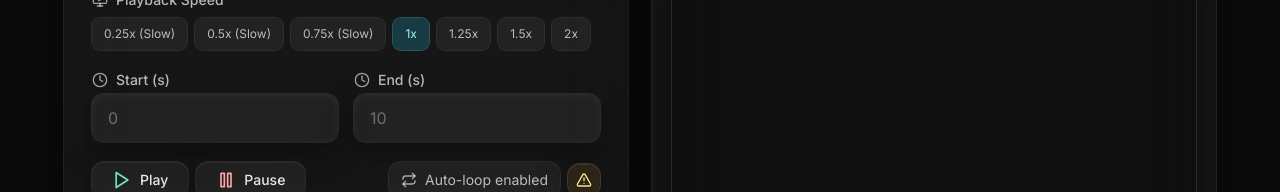
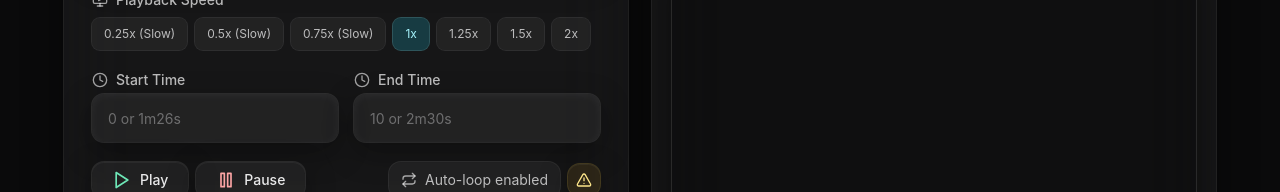
Before and after one commit to 1shanpanta/youtube-clipper, a React (Vite) app: page / in a window 1280 px wide. Shown: the part 340-532 px from the top of the page. Built offline with nearby package versions, Linux system fonts and the light colour scheme.

Commit message:
fixed the multiple session issue

```diff
--- a/index.html
+++ b/index.html
@@ -5,6 +5,7 @@
     <link rel="icon" type="image/svg+xml" href="/vite.svg" />
     <meta name="viewport" content="width=device-width, initial-scale=1.0" />
     <title>YouTube Clipper - Video Loop Tool</title>
+    <meta http-equiv="Content-Security-Policy" content="default-src 'self'; script-src 'self' 'unsafe-inline' 'unsafe-eval' https://www.youtube.com https://s.ytimg.com https://www.googletagmanager.com; frame-src 'self' https://www.youtube.com https://www.youtube-nocookie.com; style-src 'self' 'unsafe-inline' https://fonts.googleapis.com; font-src 'self' https://fonts.gstatic.com; img-src 'self' data: https: http:; connect-src 'self' https://www.youtube.com https://s.ytimg.com; media-src 'self' https: http:;">
     <link href="https://fonts.googleapis.com/css2?family=Inter:wght@300;400;500;600&display=swap" rel="stylesheet">
     <style>
       /* Fix viewport and scrollbar issues */
--- a/src/App.jsx
+++ b/src/App.jsx
@@ -135,12 +135,14 @@ function App() {
       height: '360',
       width: '640',
       videoId: id,
+      host: 'https://www.youtube-nocookie.com',
       playerVars: {
         autoplay: 0,
         modestbranding: 1,
         rel: 0,
         controls: 1,
         playsinline: 1,
+        origin: window.location.origin,
       },
       events: {
         onReady: (event) => {
@@ -156,12 +158,46 @@ function App() {
     });
   };
 
+  const parseTimeInput = (input) => {
+    if (!input || typeof input !== 'string') return NaN;
+
+    const trimmed = input.trim().toLowerCase();
+
+    // Handle pure numbers (backwards compatibility)
+    if (/^\d+\.?\d*$/.test(trimmed)) {
+      return parseFloat(trimmed);
+    }
+
+    // Handle seconds only format: "50s", "160s"
+    const secondsMatch = trimmed.match(/^(\d+\.?\d*)s$/);
+    if (secondsMatch) {
+      return parseFloat(secondsMatch[1]);
+    }
+
+    // Handle minutes and seconds format: "1m26s", "2m30s", "0m45s"
+    const minutesSecondsMatch = trimmed.match(/^(\d+)m(\d+\.?\d*)s$/);
+    if (minutesSecondsMatch) {
+      const minutes = parseInt(minutesSecondsMatch[1]);
+      const seconds = parseFloat(minutesSecondsMatch[2]);
+      return minutes * 60 + seconds;
+    }
+
+    // Handle minutes only format: "1m", "2m"
+    const minutesOnlyMatch = trimmed.match(/^(\d+)m$/);
+    if (minutesOnlyMatch) {
+      const minutes = parseInt(minutesOnlyMatch[1]);
+      return minutes * 60;
+    }
+
+    return NaN;
+  };
+
   const playClip = () => {
-    const s = parseFloat(startTime);
-    const e = parseFloat(endTime);
+    const s = parseTimeInput(startTime);
+    const e = parseTimeInput(endTime);
 
     if (isNaN(s) || isNaN(e) || s < 0 || e <= s) {
-      setStatus('Invalid times. Enter seconds only. End time must be greater than Start time.');
+      setStatus('Invalid times. Use formats like: 50, 50s, 1m26s, or 2m. End time must be greater than Start time.');
       return;
     }
     const player = playerInstanceRef.current;
@@ -312,32 +348,32 @@ function App() {
                   <div>
                     <label className="text-sm font-medium text-white/70 flex items-center gap-2 mb-1">
                       <Clock className="h-4 w-4 text-white/60" />
-                      Start (s)
+                      Start Time
                     </label>
                     <div className="rounded-xl bg-white/5 ring-1 ring-white/10 shadow-[inset_0_2px_10px_rgba(255,255,255,0.05),0_10px_30px_rgba(0,0,0,0.35)] focus-within:ring-white/20 transition">
                       <input
                         value={startTime}
                         onChange={(e) => setStartTime(e.target.value)}
                         onKeyDown={onEnterPlay}
-                        inputMode="decimal"
-                        placeholder="0"
-                        className="w-full bg-transparent outline-none px-4 py-3 text-sm sm:text-base placeholder:text-white/35 text-white/90"
+                        inputMode="text"
+                        placeholder="0 or 1m26s"
+                        className="w-full bg-transparent outline-none px-4 py-3 text-sm sm:text-base placeholder:text-sm placeholder:text-white/35 text-white/90"
                       />
                     </div>
                   </div>
                   <div>
                     <label className="text-sm font-medium text-white/70 flex items-center gap-2 mb-1">
                       <Clock className="h-4 w-4 text-white/60" />
-                      End (s)
+                      End Time
                     </label>
                     <div className="rounded-xl bg-white/5 ring-1 ring-white/10 shadow-[inset_0_2px_10px_rgba(255,255,255,0.05),0_10px_30px_rgba(0,0,0,0.35)] focus-within:ring-white/20 transition">
                       <input
                         value={endTime}
                         onChange={(e) => setEndTime(e.target.value)}
                         onKeyDown={onEnterPlay}
-                        inputMode="decimal"
-                        placeholder="10"
-                        className="w-full bg-transparent outline-none px-4 py-3 text-sm sm:text-base placeholder:text-white/35 text-white/90"
+                        inputMode="text"
+                        placeholder="10 or 2m30s"
+                        className="w-full bg-transparent outline-none px-4 py-3 text-sm sm:text-base placeholder:text-sm placeholder:text-white/35 text-white/90"
                       />
                     </div>
                   </div>
```
